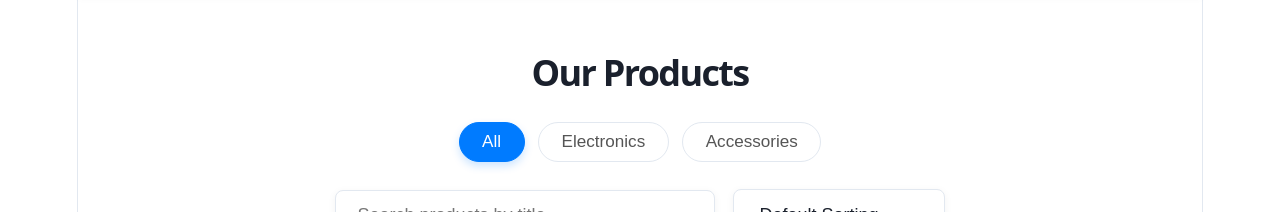
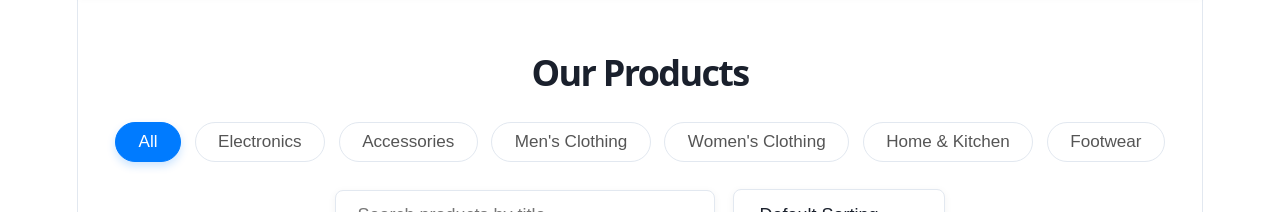
Before and after one commit to ankitha11-h/Shopkart, a React (Vite) app: page /products in a window 1280 px wide. Shown: the part 80-292 px from the top of the page. Built offline with nearby package versions, Linux system fonts and the light colour scheme.

Commit message:
Expanded product catalog with multiple categories

```diff
--- a/src/data/ProductsData.js
+++ b/src/data/ProductsData.js
@@ -46,5 +46,117 @@ export const productsData = [
     image: "https://images.unsplash.com/photo-1587829741301-dc798b83add3?w=500&auto=format&fit=crop&q=60",
     category: "Electronics",
     description: "TKL layout mechanical keyboard featuring tactile brown switches, customizable RGB backlighting, and durable doubleshot PBT keycaps."
+  },
+  {
+    id: 7,
+    title: "Men's Classic Denim Jacket",
+    price: 3499,
+    image: "https://images.unsplash.com/photo-1576995853123-5a10305d93c0?w=500&auto=format&fit=crop&q=60",
+    category: "Men's Clothing",
+    description: "A classic denim jacket featuring a comfortable fit, button closure, and dual chest pockets. Perfect for layering."
+  },
+  {
+    id: 8,
+    title: "Women's Floral Summer Dress",
+    price: 2999,
+    image: "https://images.unsplash.com/photo-1572804013309-59a88b7e92f1?w=500&auto=format&fit=crop&q=60",
+    category: "Women's Clothing",
+    description: "Flowy floral print dress made of breathable cotton blend, featuring a flattering waist tie and elegant V-neck."
+  },
+  {
+    id: 9,
+    title: "Ergonomic Mesh Office Chair",
+    price: 12999,
+    image: "https://images.unsplash.com/photo-1580481072645-022f9a6dbf27?w=500&auto=format&fit=crop&q=60",
+    category: "Home & Kitchen",
+    description: "High-back office chair with adjustable lumbar support, 3D armrests, breathable mesh back, and smooth-rolling wheels."
+  },
+  {
+    id: 10,
+    title: "Responsive Cushion Running Shoes",
+    price: 4599,
+    image: "https://images.unsplash.com/photo-1542291026-7eec264c27ff?w=500&auto=format&fit=crop&q=60",
+    category: "Footwear",
+    description: "Lightweight and breathable running shoes with responsive cushioning, high traction outsole, and stylish sleek silhouette."
+  },
+  {
+    id: 11,
+    title: "Classic Leather Strap Watch",
+    price: 6999,
+    image: "https://images.unsplash.com/photo-1524592094714-0f0654e20314?w=500&auto=format&fit=crop&q=60",
+    category: "Accessories",
+    description: "Elegant analog watch featuring a genuine brown leather strap, minimalist silver dial, and water resistance up to 30 meters."
+  },
+  {
+    id: 12,
+    title: "Double-Wall Stainless Steel Mug",
+    price: 1299,
+    image: "https://images.unsplash.com/photo-1514432324607-a09d9b4aefdd?w=500&auto=format&fit=crop&q=60",
+    category: "Home & Kitchen",
+    description: "Vacuum insulated travel mug that keeps your coffee hot for up to 6 hours or cold for up to 12 hours. Leak-proof lid."
+  },
+  {
+    id: 13,
+    title: "Women's Textured Leather Handbag",
+    price: 3999,
+    image: "https://images.unsplash.com/photo-1584917865442-de89df76afd3?w=500&auto=format&fit=crop&q=60",
+    category: "Accessories",
+    description: "Fashionable top-handle shoulder bag made of premium synthetic leather, with spacious interior zip compartments."
+  },
+  {
+    id: 14,
+    title: "4K Ultra HD Action Camera",
+    price: 8999,
+    image: "https://images.unsplash.com/photo-1526170375885-4d8ecf77b99f?w=500&auto=format&fit=crop&q=60",
+    category: "Electronics",
+    description: "Capture your adventures in high-definition with 4K recording, wide-angle lens, waterproof housing, and Wi-Fi connectivity."
+  },
+  {
+    id: 15,
+    title: "Men's Soft Crewneck Sweatshirt",
+    price: 1999,
+    image: "https://images.unsplash.com/photo-1556821840-3a63f95609a7?w=500&auto=format&fit=crop&q=60",
+    category: "Men's Clothing",
+    description: "Soft brushed fleece crewneck sweatshirt for everyday comfort. Features ribbed collar, cuffs, and hem."
+  },
+  {
+    id: 16,
+    title: "Non-Stick Kitchen Cookware Set",
+    price: 7499,
+    image: "https://images.unsplash.com/photo-1584269600464-37b1b58a9fe7?w=500&auto=format&fit=crop&q=60",
+    category: "Home & Kitchen",
+    description: "Premium non-stick cookware set including frying pans, saucepans, and utensils. PTFE/PFOA-free for healthy cooking."
+  },
+  {
+    id: 17,
+    title: "Casual High-Top Canvas Sneakers",
+    price: 2299,
+    image: "https://images.unsplash.com/photo-1595950653106-6c9ebd614d3a?w=500&auto=format&fit=crop&q=60",
+    category: "Footwear",
+    description: "Versatile low-top canvas sneakers with durable vulcanized rubber soles and cushioned insoles for all-day comfort."
+  },
+  {
+    id: 18,
+    title: "Women's Wool Trench Coat",
+    price: 8999,
+    image: "https://images.unsplash.com/photo-1591047139829-d91aecb6caea?w=500&auto=format&fit=crop&q=60",
+    category: "Women's Clothing",
+    description: "Luxurious double-breasted wool-blend trench coat featuring a matching belt, lapel collar, and deep side pockets."
+  },
+  {
+    id: 19,
+    title: "Smart Wi-Fi LED Multi-Color Bulb",
+    price: 1199,
+    image: "https://images.unsplash.com/photo-1550985543-f47f38aeee65?w=500&auto=format&fit=crop&q=60",
+    category: "Electronics",
+    description: "App-controlled multi-color smart LED bulb. Compatible with voice assistants, dimmable, and energy-efficient."
+  },
+  {
+    id: 20,
+    title: "Ceramic Coffee Dripper Set",
+    price: 1899,
+    image: "https://images.unsplash.com/photo-1495474472287-4d71bcdd2085?w=500&auto=format&fit=crop&q=60",
+    category: "Home & Kitchen",
+    description: "Artisanal ceramic pour-over coffee dripper with heat-resistant glass server. Perfect for brewing rich specialty coffee."
   }
 ];
--- a/src/pages/Products.jsx
+++ b/src/pages/Products.jsx
@@ -12,7 +12,7 @@ const Products = () => {
   const [sortBy, setSortBy] = useState('');
 
   const [currentPage, setCurrentPage] = useState(1);
-  const PRODUCTS_PER_PAGE = 4;
+  const PRODUCTS_PER_PAGE = 6;
 
   const [isLoading, setIsLoading] = useState(true);
 
@@ -97,7 +97,7 @@ const Products = () => {
 
       {isLoading ? (
         <div className="products-grid">
-          {Array.from({ length: 4 }).map((_, idx) => (
+          {Array.from({ length: 6 }).map((_, idx) => (
             <SkeletonCard key={idx} />
           ))}
         </div>
```
